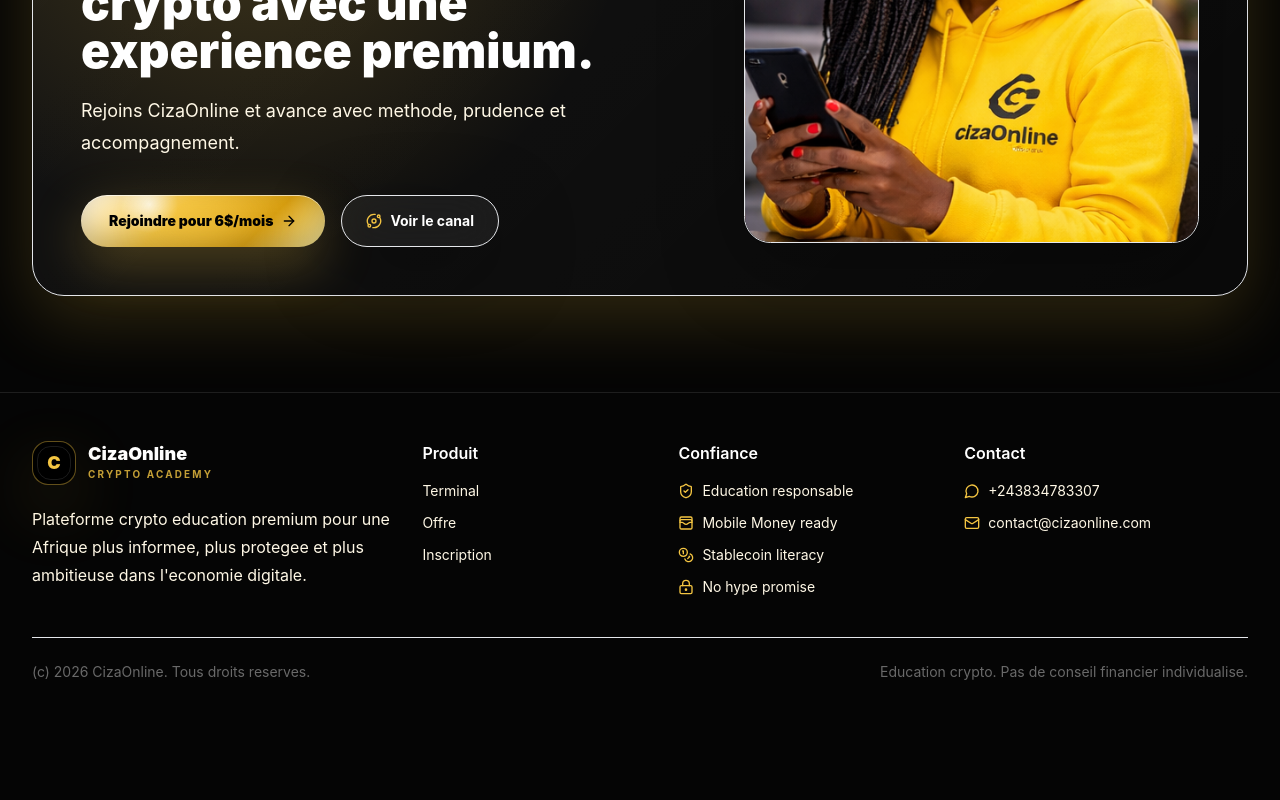
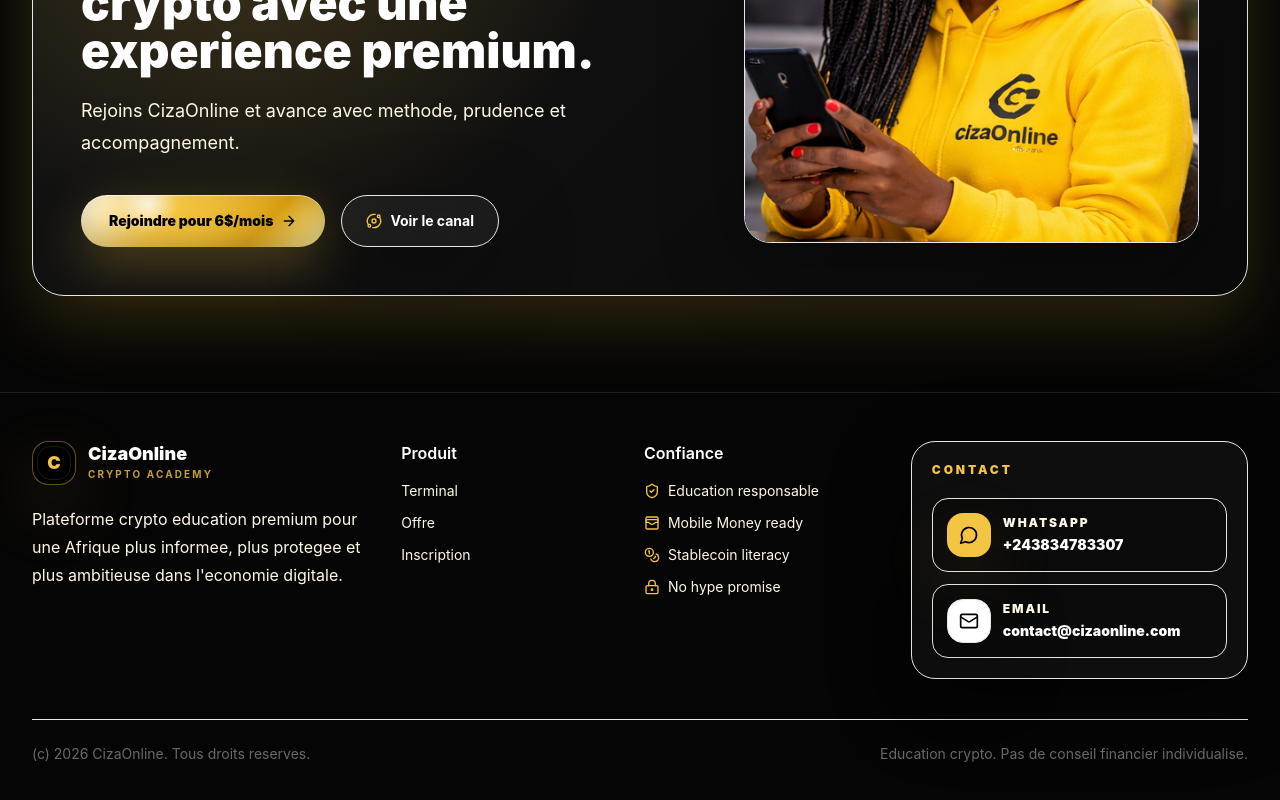
Before and after one commit to urbainciza0-web/cizaonline-premium-site, a Next.js app: page / in a window 1280 px wide. Shown: the part 7462-8262 px from the top of the page. Before the commit the page ends 8192 px from the top, so only its background shows below. Built offline with nearby package versions, Linux system fonts and the light colour scheme.

Commit message:
Ajout footer contact visible

```diff
--- a/app/page.jsx
+++ b/app/page.jsx
@@ -792,7 +792,7 @@ export default function HomePage() {
       </section>
 
       <footer className="border-t border-white/10 px-4 py-12 sm:px-6 lg:px-8">
-        <div className="mx-auto grid max-w-7xl gap-8 md:grid-cols-2 lg:grid-cols-[1.2fr_.75fr_.85fr_.95fr]">
+        <div className="mx-auto grid max-w-7xl gap-8 md:grid-cols-2 lg:grid-cols-[1.12fr_.7fr_.78fr_1.12fr]">
           <div>
             <LogoMark />
             <p className="mt-5 max-w-md leading-7 text-white/52">
@@ -818,16 +818,38 @@ export default function HomePage() {
               ))}
             </div>
           </div>
-          <div>
-            <p className="font-semibold text-white">Contact</p>
-            <div className="mt-4 grid gap-3 text-sm text-white/52">
-              <a href={whatsappUrl} target="_blank" rel="noopener noreferrer" className="inline-flex items-center gap-2 hover:text-ciza-gold">
-                <MessageCircle className="h-4 w-4 shrink-0 text-ciza-gold" aria-hidden="true" />
-                <span>{contactPhone}</span>
+          <div className="rounded-3xl border border-ciza-gold/18 bg-white/[0.035] p-5 shadow-panel">
+            <p className="font-display text-xs font-black uppercase tracking-[0.24em] text-ciza-gold">Contact</p>
+            <div className="mt-5 grid gap-3">
+              <a
+                href={whatsappUrl}
+                target="_blank"
+                rel="noopener noreferrer"
+                className="group flex items-center gap-3 rounded-2xl border border-ciza-gold/18 bg-black/30 p-3.5 transition hover:border-ciza-gold/50 hover:bg-ciza-gold/10"
+              >
+                <span className="grid h-11 w-11 shrink-0 place-items-center rounded-2xl bg-ciza-gold text-black shadow-gold">
+                  <MessageCircle className="h-5 w-5" aria-hidden="true" />
+                </span>
+                <span className="min-w-0">
+                  <span className="block text-xs font-black uppercase tracking-[0.16em] text-white/46">WhatsApp</span>
+                  <span className="mt-1 block break-words text-sm font-black text-white transition group-hover:text-ciza-gold">
+                    {contactPhone}
+                  </span>
+                </span>
               </a>
-              <a href={emailUrl} className="inline-flex items-center gap-2 break-all hover:text-ciza-gold">
-                <Mail className="h-4 w-4 shrink-0 text-ciza-gold" aria-hidden="true" />
-                <span>{contactEmail}</span>
+              <a
+                href={emailUrl}
+                className="group flex items-center gap-3 rounded-2xl border border-ciza-gold/18 bg-black/30 p-3.5 transition hover:border-ciza-gold/50 hover:bg-ciza-gold/10"
+              >
+                <span className="grid h-11 w-11 shrink-0 place-items-center rounded-2xl border border-ciza-gold/28 bg-white text-black shadow-panel">
+                  <Mail className="h-5 w-5" aria-hidden="true" />
+                </span>
+                <span className="min-w-0">
+                  <span className="block text-xs font-black uppercase tracking-[0.16em] text-white/46">Email</span>
+                  <span className="mt-1 block break-all text-sm font-black text-white transition group-hover:text-ciza-gold">
+                    {contactEmail}
+                  </span>
+                </span>
               </a>
             </div>
           </div>
```
